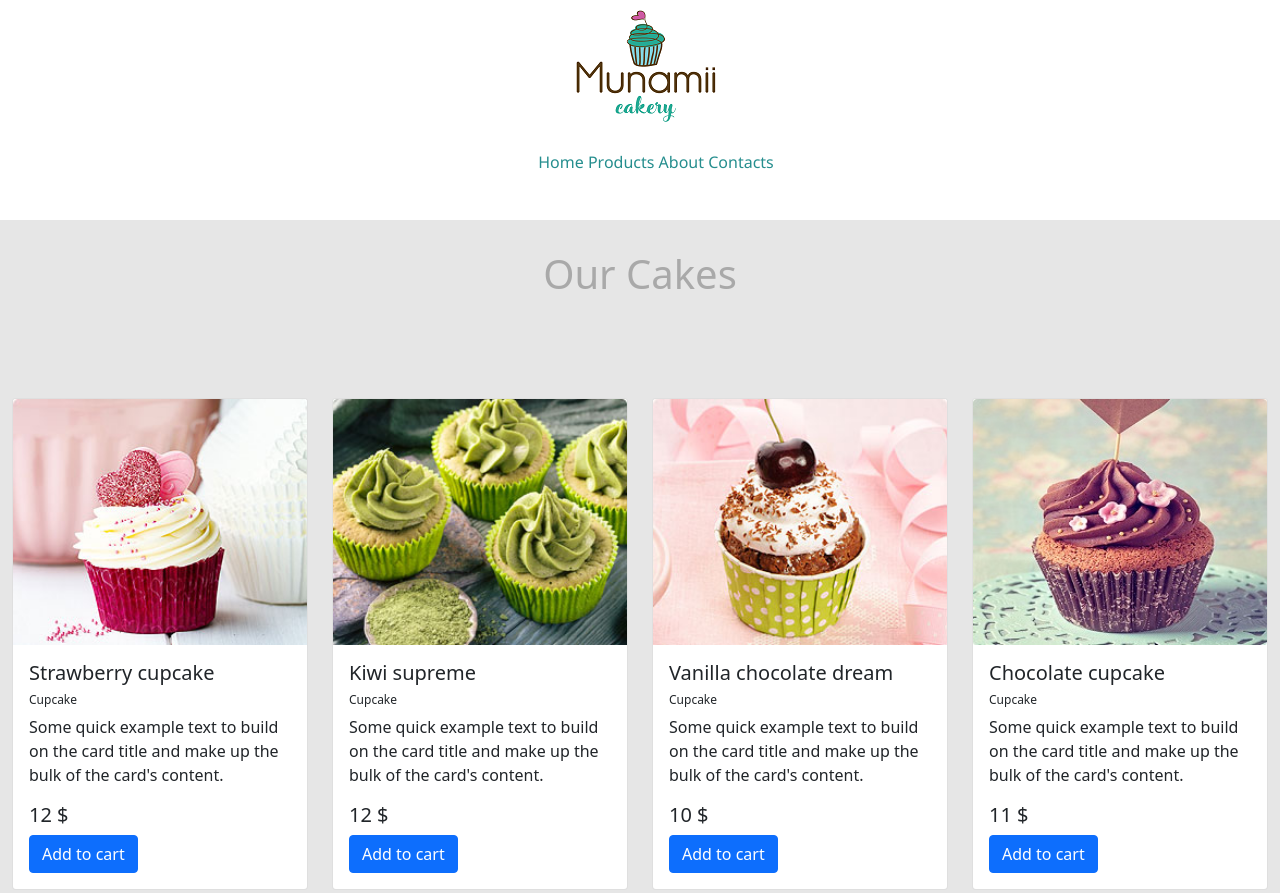
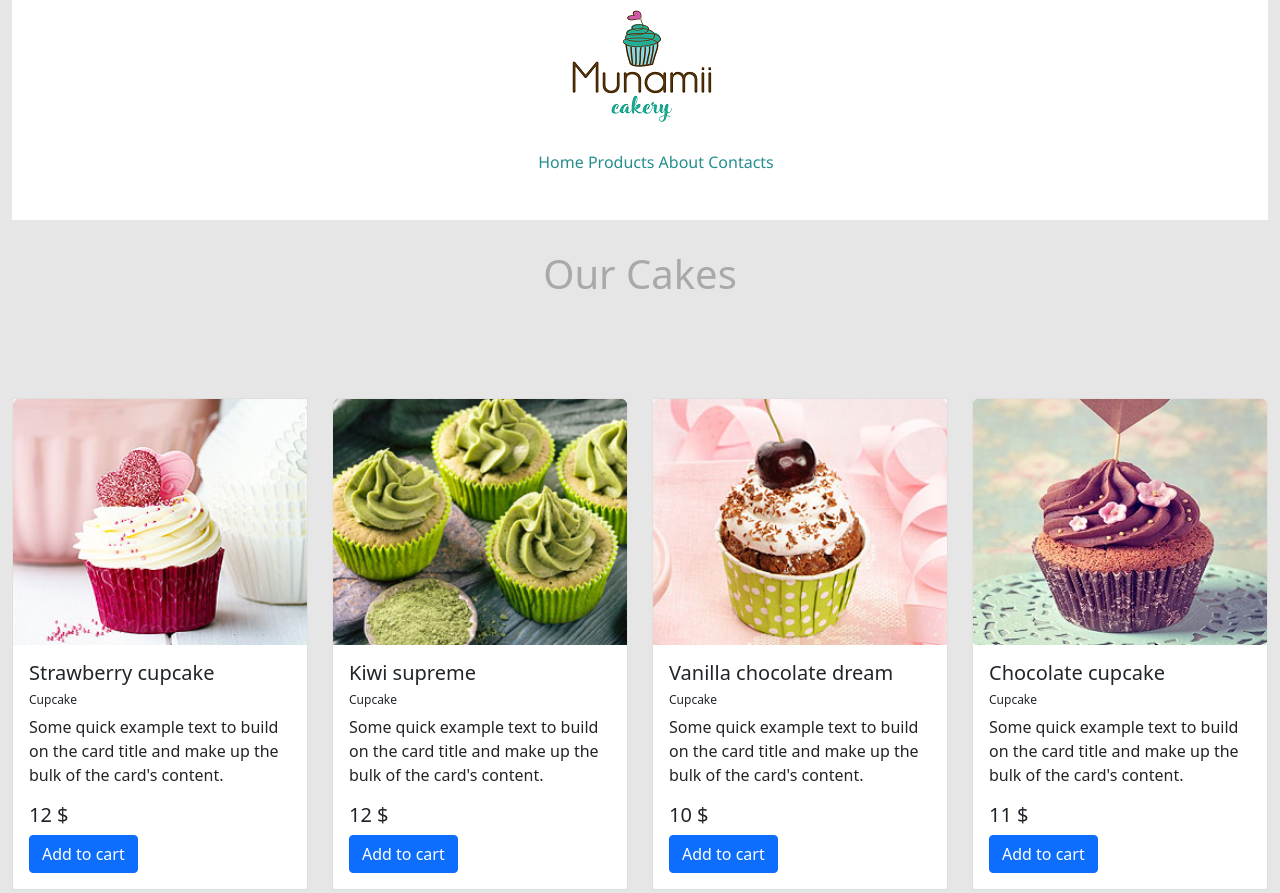
Before and after one commit to Ajer/Mini_Bakery, a plain HTML site: page products.html in a window 1280 px wide. Shown: the top 893 px of the page. Drawn offline with nearby package versions, Linux system fonts and the light colour scheme.

Commit message:
fixed the position of the logo

```diff
--- a/about.css
+++ b/about.css
@@ -12,7 +12,7 @@ body{
 }
 
 .hor_corr{
-   margin-left:-5px;
+   margin-left:0px;
    /*margin-top:-10px; */
 }
 
--- a/contacts.css
+++ b/contacts.css
@@ -12,7 +12,7 @@ body{
   }
 
   .hor_corr{
-     margin-left:-15px;
+     margin-left:0px;
     /* margin-top:-10px; */
   }
 
--- a/index.css
+++ b/index.css
@@ -14,10 +14,13 @@ body{
 }
 
 .hor_corr{
-  /*  margin-left:-30px;
-   margin-top:-10px; */
+    margin-left:0px;
+   /*margin-top:-10px; */
 }
 
+.pic_corr{
+   margin-left:0px;
+}
 
 #wrapper {
   height: 500px;        /* This wrapper sets the height for the page*/
--- a/products.css
+++ b/products.css
@@ -12,10 +12,13 @@ body{
 }
 
 .hor_corr{
-   /* margin-left:-24px;
-   margin-top:-10px; */
+    margin-left:0px;
+   /*margin-top:-10px; */
 }
 
+.pic_corr{
+    margin-left:-15px;
+ }
 
 
 li a{
--- a/products.html
+++ b/products.html
@@ -10,9 +10,10 @@
 </head>
 <body>
 
+      <div class="container-fluid">
        <!-- header here -->
        <header class="center_text"  style="background-color:white;height:220px">
-        <img src="./product_img/Munamii_150.png" class="pic_corr" style="margin-left:8px" alt="Munamii">
+        <img src="./product_img/Munamii_150.png" class="pic_corr" style="margin-left:0px" alt="Munamii">
         <ul class="hor_corr">
             <li class="horizontal"><a href="./index.html">Home</a></li>
             <li class="horizontal"><a href="./products.html">Products</a></li>
@@ -20,6 +21,7 @@
             <li class="horizontal" ><a href="./contacts.html">Contacts</a></li>
         </ul>
       </header>
+      </div>
 
       <section style="margin-bottom:100px">
 
```
Also changed, not shown: about.html (+1 -1 lines), index.html (+1 -0 lines).
